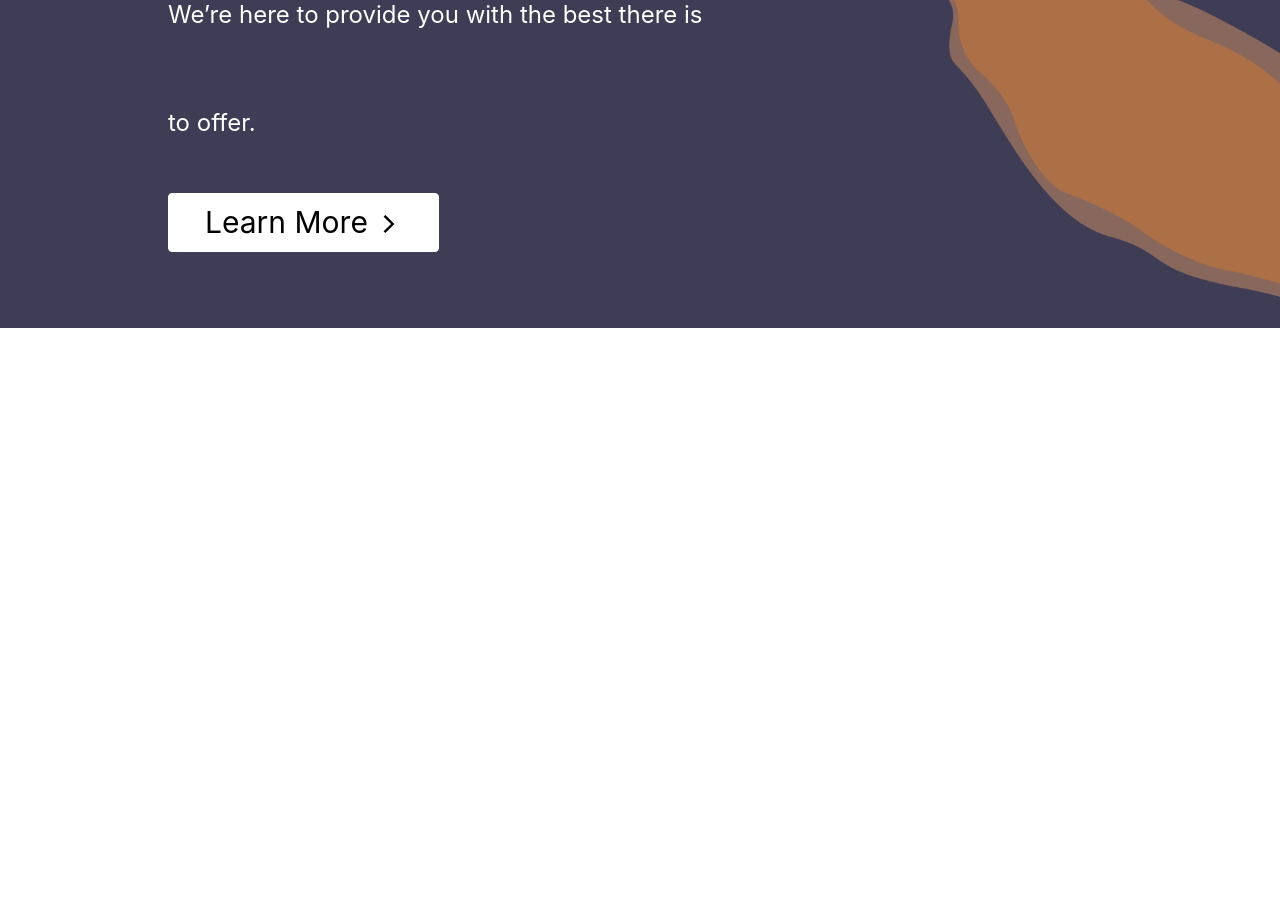
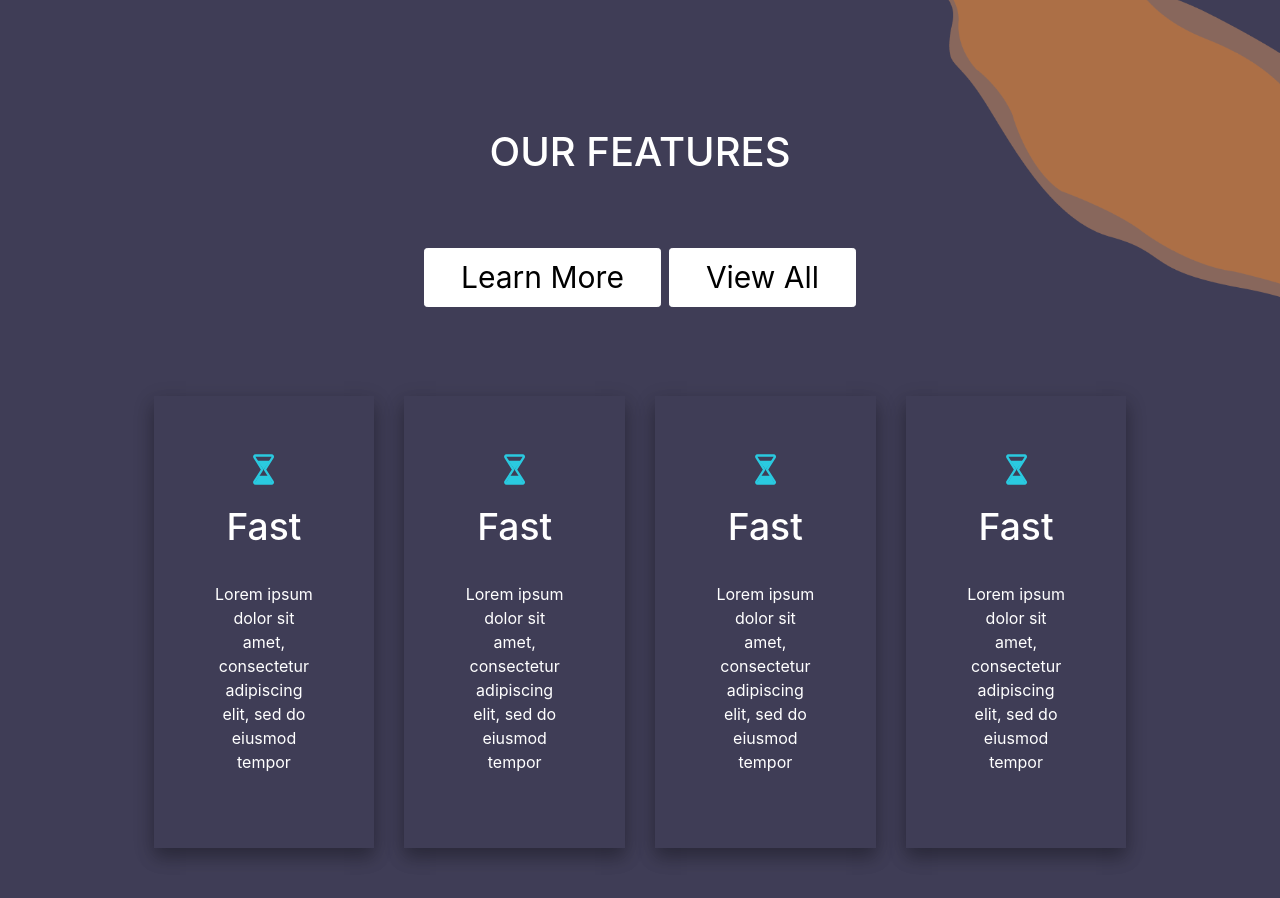
Before and after one commit to timeportal21/sochware-update, a React (Create React App) app: page / in a window 1280 px wide. Shown: the part 560-1458 px from the top of the page. Before the commit the page ends 888 px from the top, so only its background shows below. Built offline with nearby package versions, Linux system fonts and the light colour scheme.

Commit message:
[feature section] added feature section

```diff
--- /dev/null
+++ b/src/components/Features/Features.js
@@ -0,0 +1,100 @@
+import React from "react";
+import { Button } from "react-bootstrap";
+import "./Features.scss";
+import fastDamaro from "../../images/Group5.svg";
+
+function Features() {
+    return (
+        <section className="our-feature">
+            <div className="feature-title">
+                <h1>OUR FEATURES</h1>
+                <div className="feature-button">
+                    <Button className="custom-button mr-2" size="sm">
+                        Learn More
+                    </Button>
+                    <Button className="custom-button" size="sm">
+                        View All
+                    </Button>
+                </div>
+            </div>
+            <div className="feature-content">
+                <div className="row">
+                    <div className="col-md-3">
+                        <div className="group-feature">
+                            <div className="group-image">
+                                <img
+                                    src={fastDamaro}
+                                    alt=""
+                                    className="img-fluid"
+                                />
+                            </div>
+                            <div className="group-title">
+                                <h2>Fast</h2>
+                                <p>
+                                    Lorem ipsum dolor sit amet, consectetur
+                                    adipiscing elit, sed do eiusmod tempor
+                                </p>
+                            </div>
+                        </div>
+                    </div>
+                    <div className="col-md-3">
+                        <div className="group-feature">
+                            <div className="group-image">
+                                <img
+                                    src={fastDamaro}
+                                    alt=""
+                                    className="img-fluid"
+                                />
+                            </div>
+                            <div className="group-title">
+                                <h2>Fast</h2>
+                                <p>
+                                    Lorem ipsum dolor sit amet, consectetur
+                                    adipiscing elit, sed do eiusmod tempor
+                                </p>
+                            </div>
+                        </div>
+                    </div>
+                    <div className="col-md-3">
+                        <div className="group-feature">
+                            <div className="group-image">
+                                <img
+                                    src={fastDamaro}
+                                    alt=""
+                                    className="img-fluid"
+                                />
+                            </div>
+                            <div className="group-title">
+                                <h2>Fast</h2>
+                                <p>
+                                    Lorem ipsum dolor sit amet, consectetur
+                                    adipiscing elit, sed do eiusmod tempor
+                                </p>
+                            </div>
+                        </div>
+                    </div>
+                    <div className="col-md-3">
+                        <div className="group-feature">
+                            <div className="group-image">
+                                <img
+                                    src={fastDamaro}
+                                    alt=""
+                                    className="img-fluid"
+                                />
+                            </div>
+                            <div className="group-title">
+                                <h2>Fast</h2>
+                                <p>
+                                    Lorem ipsum dolor sit amet, consectetur
+                                    adipiscing elit, sed do eiusmod tempor
+                                </p>
+                            </div>
+                        </div>
+                    </div>
+                </div>
+            </div>
+        </section>
+    );
+}
+
+export default Features;
--- /dev/null
+++ b/src/components/Features/Features.scss
@@ -0,0 +1,47 @@
+.our-feature {
+    margin-top: -200px;
+    min-height: 943.35px;
+}
+.feature-title {
+    text-align: center;
+    color: #fff;
+}
+
+.feature-button {
+    display: flex;
+    justify-content: center;
+    padding: 64px;
+}
+
+.feature-content {
+    padding: 2vw 12vw 12vw 12vw;
+}
+.group-feature {
+    padding: 58px;
+    margin-bottom: 36px;
+    box-shadow: 0 10px 16px 0 rgba(0, 0, 0, 0.2),
+        0 6px 20px 0 rgba(0, 0, 0, 0.19);
+}
+
+.group-title {
+    color: #fff;
+    &.group-title h2 {
+        font-size: 37.26px;
+        margin-bottom: 32px;
+    }
+    p {
+        font-size: 16px;
+    }
+}
+
+.group-image {
+    display: block;
+    margin-left: auto;
+    margin-right: auto;
+    width: 20%;
+    margin-bottom: 20px;
+}
+
+.group-title {
+    text-align: center;
+}
--- a/src/components/HeroSection/HeroSection.js
+++ b/src/components/HeroSection/HeroSection.js
@@ -17,7 +17,7 @@ function HeroSection({ heroColor }) {
                         We’re here to provide you with the best there is to
                         offer.
                     </p>
-                    <Button className="custom-button">
+                    <Button className="custom-button" size="sm">
                         Learn More <IoChevronForwardSharp />
                     </Button>
                 </div>
--- a/src/components/HeroSection/HeroSection.scss
+++ b/src/components/HeroSection/HeroSection.scss
@@ -6,15 +6,15 @@
     width: 800px;
     margin-left: 168px;
     h1 {
-        font-size: 70px;
+        font-size: 3.6vw;
     }
     p {
         line-height: 4.5;
-        font-size: 24px;
+        font-size: 1.25vw;
     }
     button {
         svg {
-            font-size: 26px !important;
+            font-size: 1.35vw !important;
         }
     }
 }
--- a/src/components/Home/Home.js
+++ b/src/components/Home/Home.js
@@ -1,10 +1,12 @@
 import React from "react";
+import Features from "../Features/Features";
 import HeroSection from "../HeroSection/HeroSection";
 
 function Home({ heroColor }) {
     return (
         <>
             <HeroSection heroColor={heroColor} />
+            <Features />
         </>
     );
 }
--- a/src/index.js
+++ b/src/index.js
@@ -1,6 +1,6 @@
 import React from "react";
 import ReactDOM from "react-dom";
-import "./index.css";
+import "./index.scss";
 import App from "./App";
 import reportWebVitals from "./reportWebVitals";
 import "bootstrap/dist/css/bootstrap.min.css";
```
Also changed, not shown: src/images/Group5.svg (added), src/index.scss (renamed from src/index.css).
